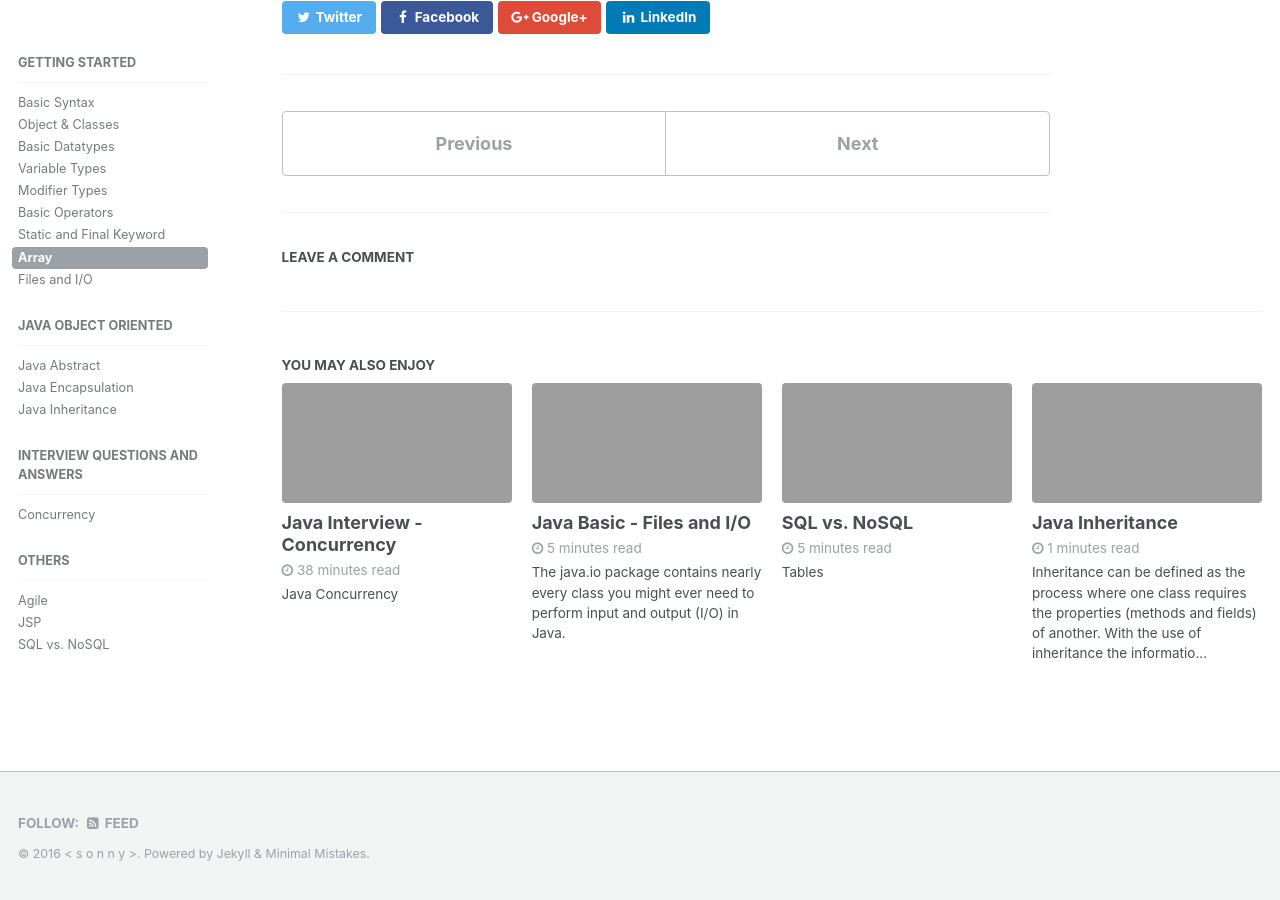
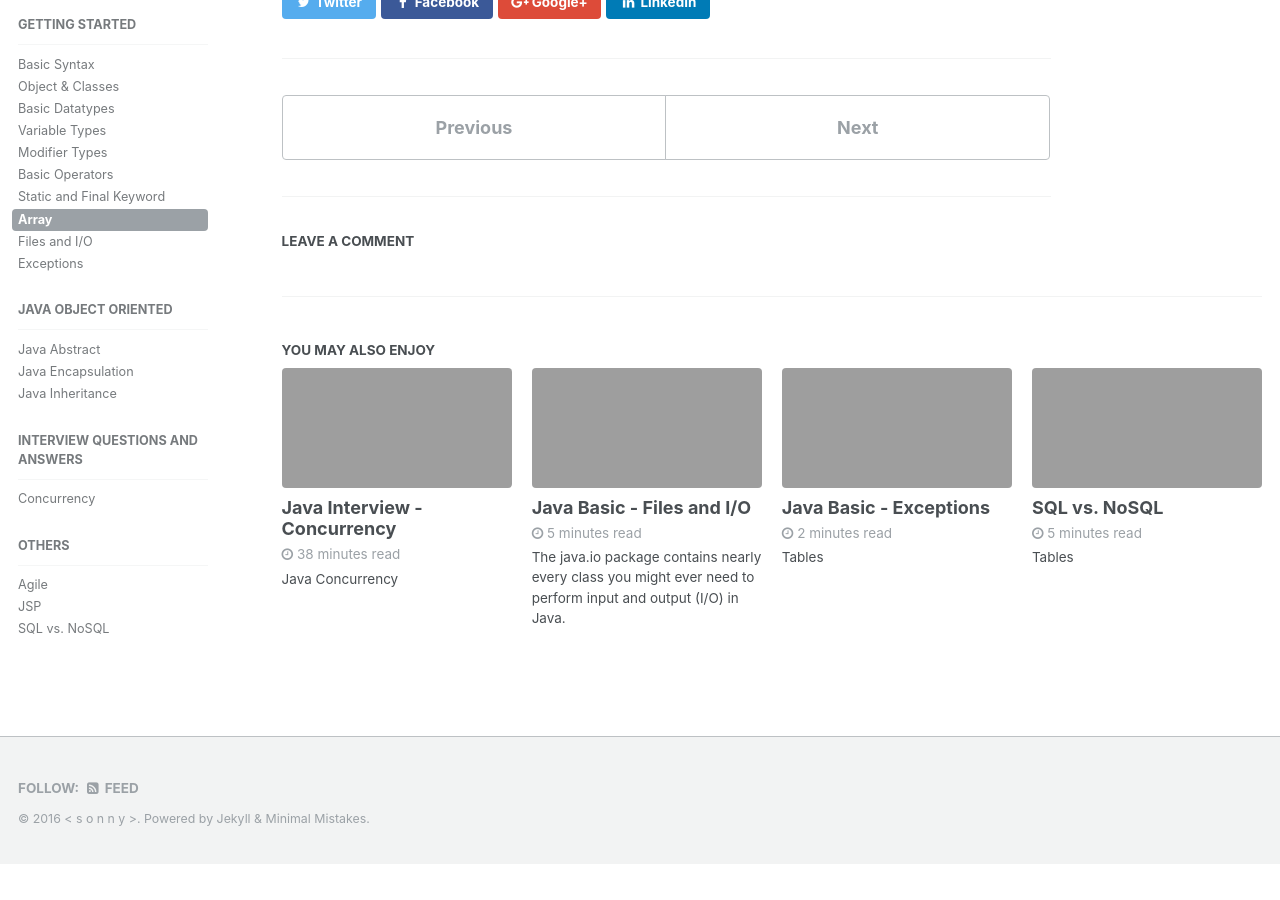
Before and after one commit to sonnyit/java, a Jekyll site: the page built from _posts/2015-12-01-jb-array.md, in a window 1280 px wide and 900 px high, scrolled down 4685 px. Built offline with Jekyll 4.4.1, drawn with Linux system fonts in a browser that asks for light colours; comment, search, counter and statistics services are not loaded; after the commit the page ends 5549 px from its top, so only the background shows below that; part of the change alters nothing that is shown.

Commit message:
update anchors

````diff
--- a/_data/navigation.yml
+++ b/_data/navigation.yml
@@ -31,6 +31,8 @@ docs:
         url: /java-basic/jb-array/
       - title: "Files and I/O"
         url: /java-basic/jb-files-and-io/
+      - title: "Exceptions"
+        url: /java-basic/jb-exceptions/
   - title: Java Object Oriented
     children:
       - title: "Java Abstract"
--- a/_posts/2015-12-01-jb-array.md
+++ b/_posts/2015-12-01-jb-array.md
@@ -30,7 +30,6 @@ Syntax for declaring an array variable in Java
 
 ```java
 dataType[] arrayRefVar;     // preferred way
-
 dataType arrayRefVar[];     // for accommodate C/C++ programmers, but not preferred,
 ```
 
--- /dev/null
+++ b/_posts/2016-06-13-jb-exceptions.md
@@ -0,0 +1,94 @@
+---
+title: Java Basic - Exceptions
+updated: 2016-06-13
+layout: single
+categories:
+  - java-basic
+tags:
+  - java-basic
+---
+
+### Tables
+
+* [What is an exception?](#what-is-an-exception-10548tables)
+  * [When an exception can occur?](#when-an-exception-can-occur-10548tables)
+  * [Reasons for Exceptions](#reasons-for-exceptions-10548tables)
+* [Difference between error and exception](#difference-between-error-and-exception-10548tables)
+  * [Why to handle exception?](#why-to-handle-exception-10548tables)
+  * [Advantages of Exception Handling](#advantages-of-exception-handling-10548tables)
+* [Types of exceptions](#types-of-exceptions-10548tables)
+  * [Checked exceptions](#checked-exceptions-10548tables)
+  * [Unchecked exceptions](#unchecked-exceptions-10548tables)
+* [Reference](#reference-10548tables)
+
+## What is an exception? [&#10548;](#tables)
+
+An Exception can be anything which interrupts the normal flow of the program. When an exception occurs program processing gets terminated and doesn’t continue further. In such cases we get a system generated error message. The good thing about exceptions is that they can be handled.
+
+### When an exception can occur? [&#10548;](#tables)
+
+Exception can occur at runtime (known as runtime exceptions) as well as at compile-time (known Compile-time exceptions).
+
+### Reasons for Exceptions [&#10548;](#tables)
+
+There can be several reasons for an exception. For example, following situations can cause an exception:
+
+* Opening a non-existing file
+* Network connection problem
+* Operands being manipulated are out of prescribed ranges
+* Class file missing which was supposed to be loaded and so on.
+* ...
+
+## Difference between error and exception [&#10548;](#tables)
+
+* **Errors** indicate serious problems and abnormal conditions that most applications should not try to handle. Error defines problems that are not expected to be caught under normal circumstances by our program. For example memory error, hardware error, JVM error etc.
+* **Exceptions** are conditions within the code. A developer can handle such conditions and take necessary corrective actions. Few examples :
+  * DivideByZero exception
+  * NullPointerException
+  * ArithmeticException
+  * ArrayIndexOutOfBoundsException
+
+### Why to handle exception? [&#10548;](#tables)
+
+If an exception is raised, which has not been handled by programmer then program execution can get terminated and system prints a non user friendly error message.
+
+### Advantages of Exception Handling [&#10548;](#tables)
+
+* Exception handling allows us to control the normal flow of the program by using exception handling in program.
+* It throws an exception whenever a calling method encounters an error providing that the calling method takes care of that error.
+* It also gives us the scope of organizing and differentiating between different error types using a separate block of codes. This is done with the help of try-catch blocks.
+
+## Types of exceptions [&#10548;](#tables)
+
+There are two types of exceptions
+
+1. **Checked exceptions**
+2. **Unchecked exceptions**
+
+### Checked exceptions [&#10548;](#tables)
+
+Checked exceptions are checked at compile-time. It means if a method is throwing a checked exception then it should handle the exception using **try-catch block** or it should declare the exception using **throws keyword**, otherwise the program will give a compilation error. It is named as **checked exception** because these exceptions are **checked** at Compile time.
+
+Here are the few other Checked Exceptions –
+
+* SQLException
+* IOException
+* DataAccessException
+* ClassNotFoundException
+* InvocationTargetException
+
+### Unchecked exceptions [&#10548;](#tables)
+
+Unchecked exceptions are not checked at compile time. It means if your program is throwing an unchecked exception and even if you didn’t handle/declare that exception, the program won’t give a compilation error. Most of the times these exception occurs due to the bad data provided by user during the user-program interaction. It is up to the programmer to judge the conditions in advance, that can cause such exceptions and handle them appropriately. All Unchecked exceptions are direct sub classes of **RuntimeException** class.
+
+Here are the few most frequently seen unchecked exceptions –
+
+* NullPointerException
+* ArrayIndexOutOfBoundsException
+* ArithmeticException
+* IllegalArgumentException
+
+## Reference [&#10548;](#tables)
+* [http://beginnersbook.com/2013/04/java-exception-handling/]
+* [http://beginnersbook.com/2013/04/java-checked-unchecked-exceptions-with-examples/]
+* [http://beginnersbook.com/2013/04/try-catch-in-java/]
````
